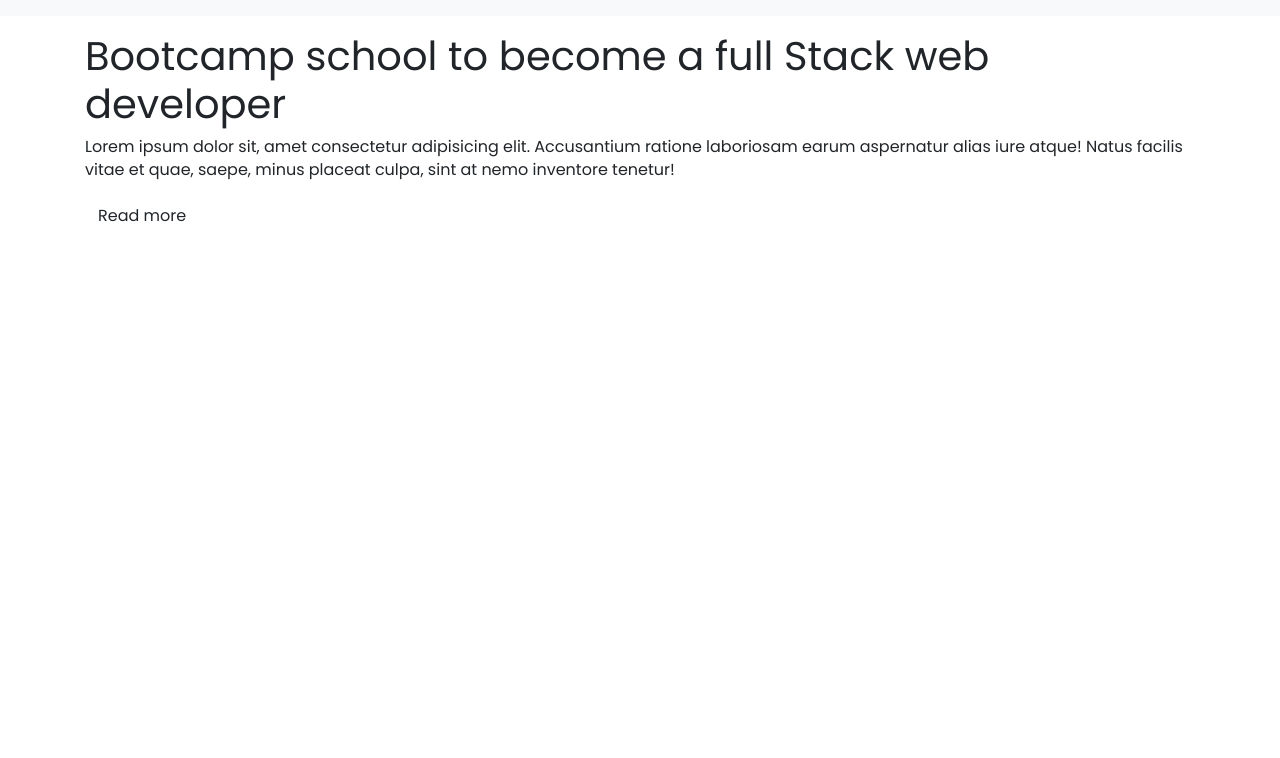
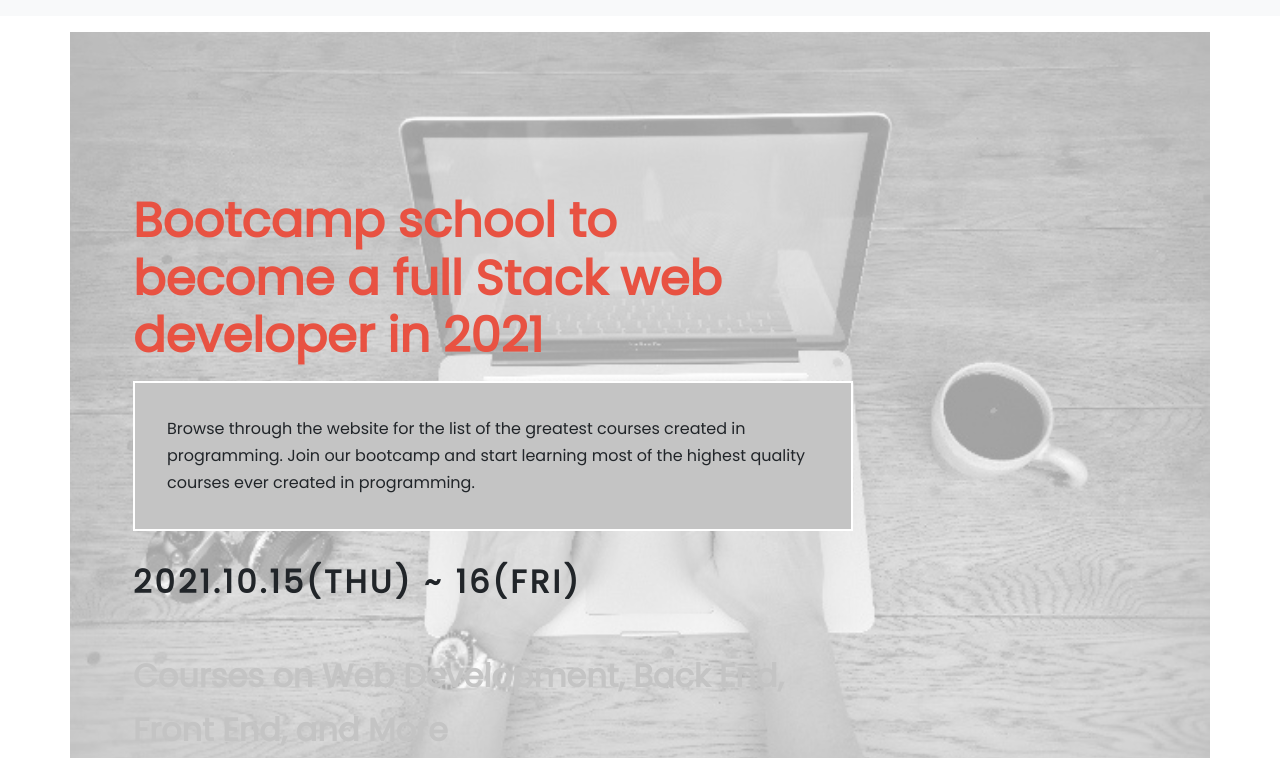
Before and after one commit to chukwuebukaVictor/Zenith-Bootcamp, a plain HTML site: page index.html in a window 1280 px wide. Shown: the part 131-889 px from the top of the page. Before the commit the page ends 800 px from the top, so only its background shows below. Drawn offline with nearby package versions, Linux system fonts and the light colour scheme.

Commit message:
Add header and style header

```diff
--- a/index.html
+++ b/index.html
@@ -67,9 +67,11 @@
 	</nav>
 	 <header class="showcase">
 		 <div class="container showcase-inner">
-			<h1 class="desc">Bootcamp school to become a full Stack web developer</h1>
-			 <p> Lorem ipsum dolor sit, amet consectetur adipisicing elit. Accusantium ratione laboriosam earum aspernatur alias iure atque! Natus facilis vitae et quae, saepe, minus placeat culpa, sint at nemo inventore tenetur! </p>
-			 <a href="#" class="btn">Read more</a>
+			<h1 class="desc">Bootcamp school to become a full Stack web developer in 2021</h1>
+			 <p class="para">Browse through the website for the list of the greatest courses created in programming. Join our bootcamp and start learning most of the highest quality courses ever created in programming.</p>
+			 <h2>2021.10.15(THU) ~ 16(FRI)</h2>
+			 <p class="para1">Courses on Web Development, Back End, Front End, and More
+			</p>
 		 </div>
 	 </header>
 	<!-- <nav class="navbar navbar-expand-sm navbar-dark bg-dark navbar-pad">
--- a/styles.css
+++ b/styles.css
@@ -225,14 +225,85 @@ a{
 	padding: 0.8rem 0.2rem;
 }
 
+.showcase{
+	position: relative;
+    width: 100%;
+    display: flex;
+	flex-direction: column;
+    align-items: center;
+}
 
+.container:before{
+	content: "";
+      background-image: url('img/system1.jpg');
+	  /* background-color: #; */
+      background-size: cover;
+      position: absolute;
+      top: 0px;
+      right: 0px;
+      bottom: 0px;
+      left: 0px;
+	  opacity: 0.4;
+	  padding-bottom: 10rem;
+	}
+
+.container{
+	position: relative;
+
+}
+
+.container h1{
+	position: relative;
+	color: #e85242;
+	font-size: 3rem;
+	line-height: 1.2;
+	padding: 10rem 0 0 3rem;
+	/* border: 1px solid red; */
+	margin-left: 0;
+	max-width: 45rem;
+	font-weight: 600;
+
+}
+
+.para{
+	position: relative;
+	border: 2px solid white;
+	max-width: 45rem;
+	/* font-weight: 600; */
+	line-height: 1.7;
+	margin: 1rem 0 0 3rem;
+	padding: 2rem;
+	background-color: #c4c4c4;
+}
+
+.container h2{
+	position: relative;
+	font-weight: 800;
+	padding: 2rem 0 0 3rem;
+	letter-spacing: 0.2rem;
+}
+
+.para1{
+	position: relative;
+	max-width: 45rem;
+	font-weight: 600;
+	line-height: 1.7;
+	margin: 1rem 0 0 3rem;
+	padding-top: 2rem;
+	color: #c4c4c4;
+	font-size: 2rem;
+}
 @media screen and (max-width: 760px) {
 
 	:root {
 		--primary-color: rgba(169, 171, 172, 0.88);
-		/* --overlay-color: rgba(13, 15, 17, 0.85); */
+		--overlay-color: rgba(13, 15, 17, 0.85);
 		--menu-speed: 0.75s;
 	}
+	.para1{
+		display: block;
+	}
+
 	.languages,
 	.nav1 {
 		background-color:inherit;
@@ -327,12 +398,12 @@ color:rgb(210, 180, 140)
 	 opacity: 0.7;
  } */
 
- /* .menu-wrap{
+ .menu-wrap{
 	 position: fixed;
 	 top: 0;
 	 left: 0;
 	 z-index: 1;
- } */
+ }
 
  .menu-wrap .toggler{
 	 position: absolute;
@@ -345,6 +416,7 @@ color:rgb(210, 180, 140)
 	 opacity:0;
  }
 
+
  .menu-wrap .hamburger{
 	 position: absolute;
 	 top: 0;
@@ -353,7 +425,7 @@ color:rgb(210, 180, 140)
 	 width: 60px;
 	 height: 60px;
 	 padding: 1rem;
-	 background: var(--primary-color);
+	 background: var(--overlay-color);
 	 display: flex;
 	 align-items: center;
 	 justify-content: center;
@@ -462,4 +534,5 @@ color:rgb(210, 180, 140)
 		 text-decoration: none;
 		transition: color 0.4s ease;
 	 }
+
 	}
```
Also changed, not shown: img/system1.jpg (added), img/system2.jpeg (added), img/system3.jpg (added), img/system4.jpg (added).
